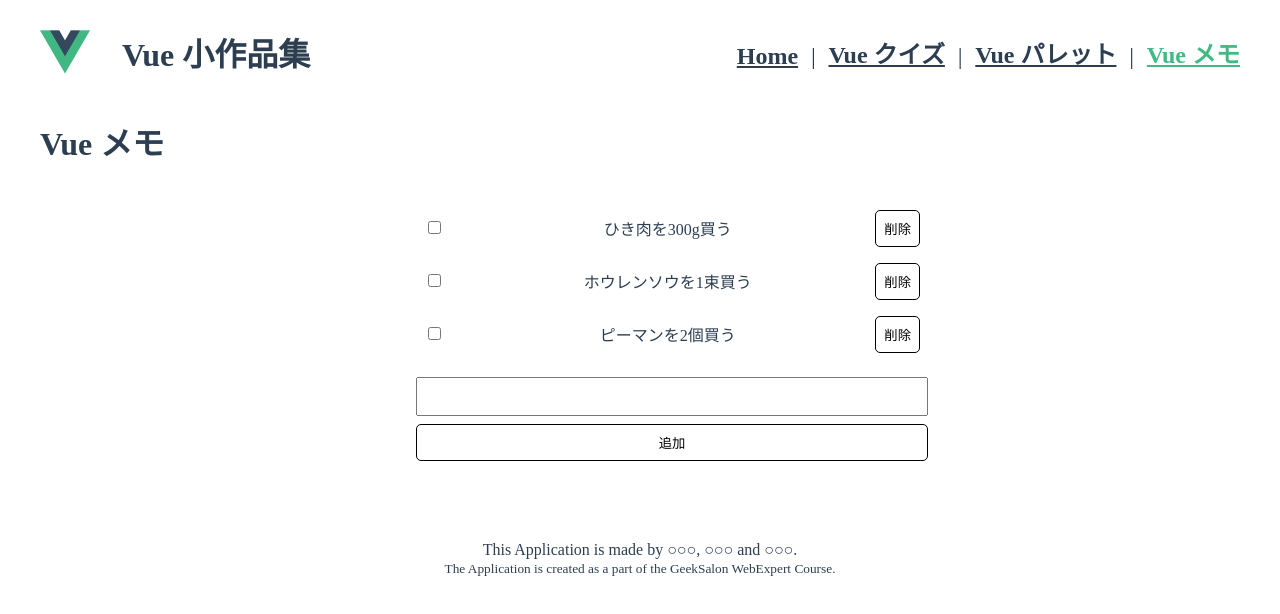
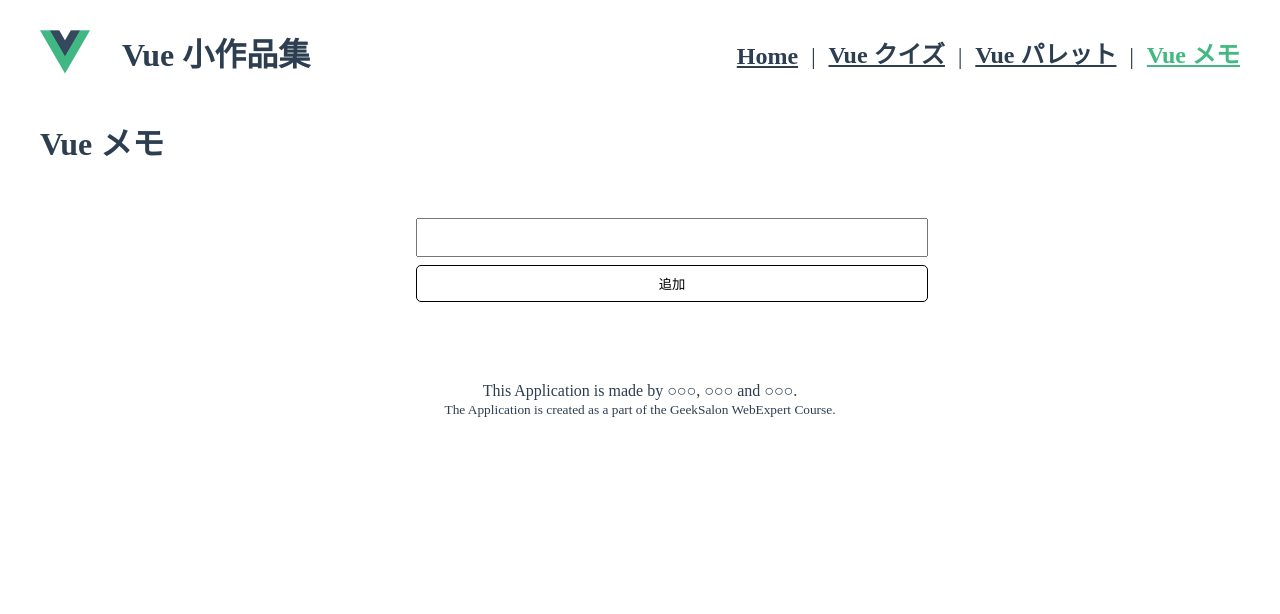
Before and after one commit to webex16-team-2/demo-team-app, a Vue app: page /memo in a window 1280 px wide. Shown: the top 614 px of the page. Built offline with nearby package versions, Linux system fonts and the light colour scheme.

Commit message:
メモアプリ実装

```diff
--- a/src/views/MemoApp.vue
+++ b/src/views/MemoApp.vue
@@ -2,37 +2,46 @@
   <h1>Vue メモ</h1>
   <div class="memo-list">
     <ul class="memo-list__container">
-      <li class="memo">
+      <li class="memo" v-for="item in memo" v-bind:key="item.id">
         <div class="memo__checkbox">
           <input type="checkbox" />
         </div>
-        <div class="memo__text">ひき肉を300g買う</div>
-        <button class="memo__delete">削除</button>
-      </li>
-      <li class="memo">
-        <div class="memo__checkbox">
-          <input type="checkbox" />
-        </div>
-        <div class="memo__text">ホウレンソウを1束買う</div>
-        <button class="memo__delete">削除</button>
-      </li>
-      <li class="memo">
-        <div class="memo__checkbox">
-          <input type="checkbox" />
-        </div>
-        <div class="memo__text">ピーマンを2個買う</div>
-        <button class="memo__delete">削除</button>
+        <div class="memo__text">{{ item.text }}</div>
+        <button @click="delete_memo(item.id)" class="memo__delete">削除</button>
       </li>
     </ul>
     <div class="add-memo-field">
-      <input class="add-memo-field__input" type="text" />
-      <button class="add-memo-field__button">追加</button>
+      <input v-model="memo_text" class="add-memo-field__input" type="text" />
+      <button v-on:click="add_memo" class="add-memo-field__button">追加</button>
     </div>
   </div>
 </template>
 
 <script>
-export default {}
+export default {
+  data: function () {
+    return {
+      memo: [],
+      memo_text: "",
+      count: 0,
+    }
+  },
+  methods: {
+    add_memo: function () {
+      this.count += 1
+      this.memo.push({ id: this.count, text: this.memo_text })
+      this.memo_text = ""
+    },
+    delete_memo: function (key) {
+      for (let i = 0; i < this.memo.length; i++) {
+        if (this.memo[i].id === key) {
+          this.memo.splice(i, 1)
+          break
+        }
+      }
+    },
+  },
+}
 </script>
 
 <style scoped>
```
Also changed, not shown: 1 other file (tests, documents, lock files or other folders).
